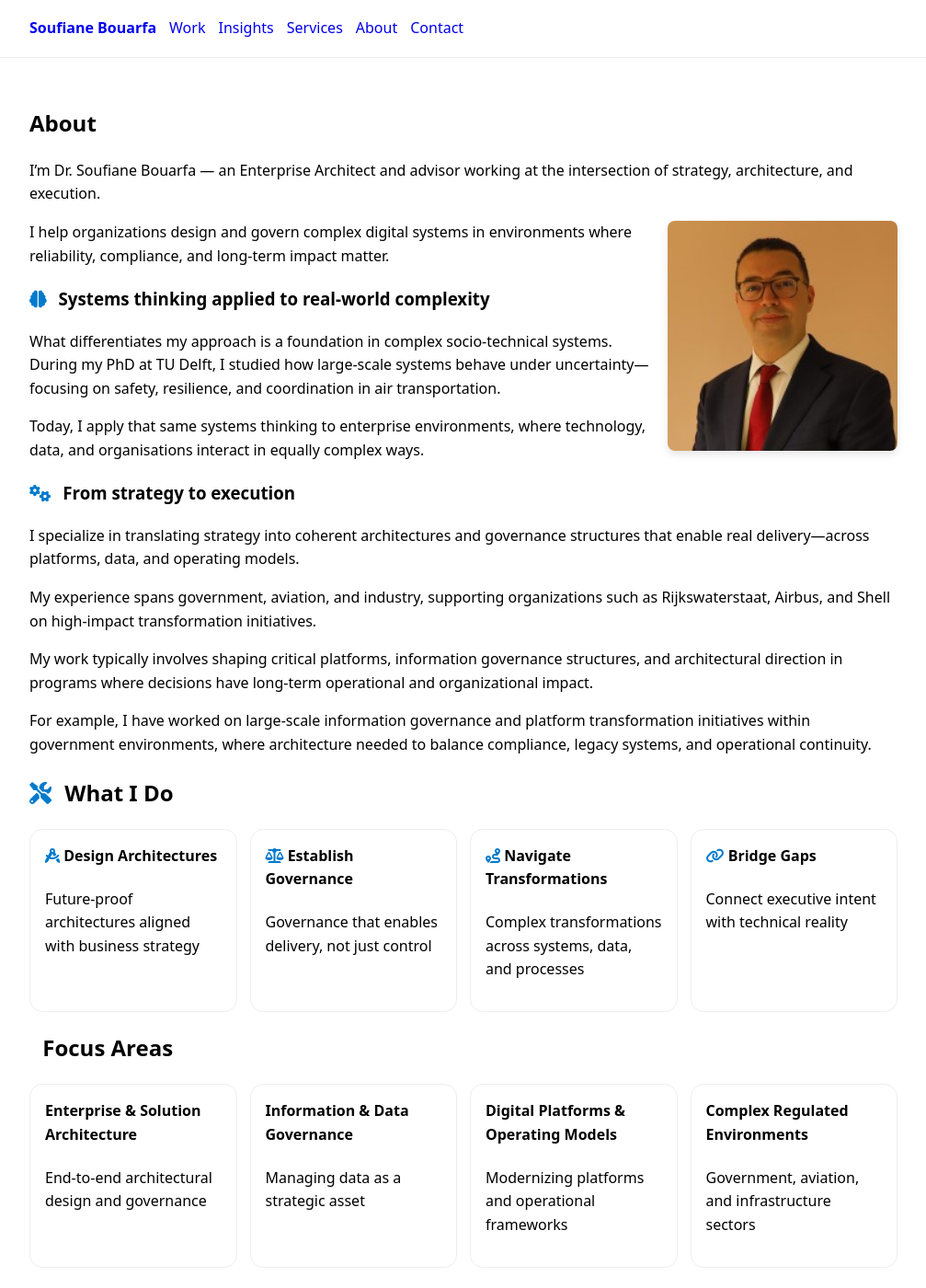
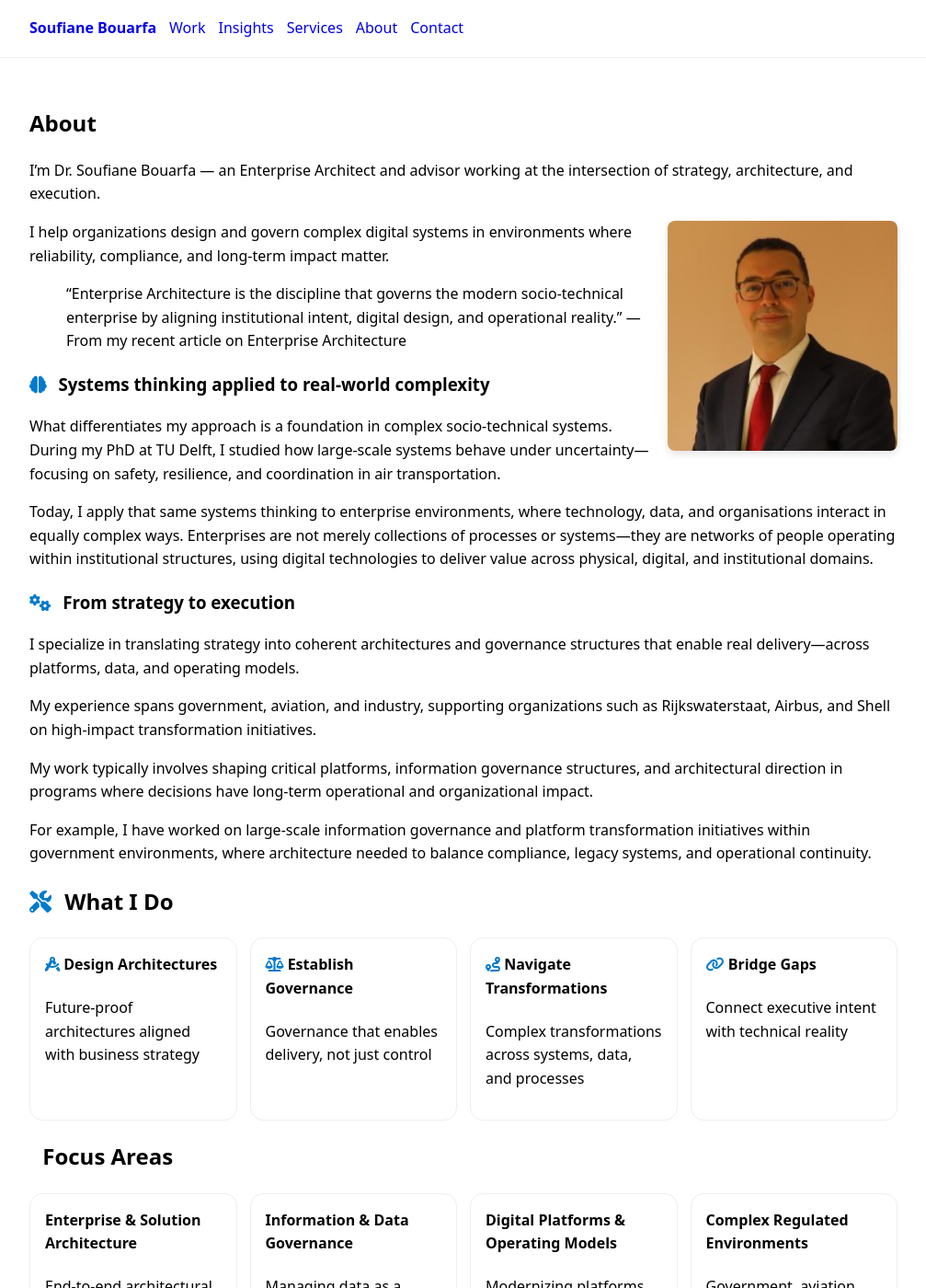
Before and after one commit to sbouarfa/soufianebouarfa.github.io, a Jekyll site: the page built from about.md, in a window 1280 px wide and 1400 px high. Shown: the whole window at 92% size, without its empty margins (136-1143 px from the left). Built offline with Jekyll 4.4.1, drawn with Linux system fonts in a browser that asks for light colours; some of the changed text lies outside the part shown.

Commit message:
Reinforce about page with excerpts from Enterprise Architecture article: add thesis quote and expanded systems thinking

```diff
--- a/about.md
+++ b/about.md
@@ -11,11 +11,13 @@ I'm Dr. Soufiane Bouarfa — an Enterprise Architect and advisor working at the
 
 I help organizations design and govern complex digital systems in environments where reliability, compliance, and long-term impact matter.
 
+> "Enterprise Architecture is the discipline that governs the modern socio-technical enterprise by aligning institutional intent, digital design, and operational reality." — From my recent article on Enterprise Architecture
+
 ### <i class="fas fa-brain about-icon"></i> Systems thinking applied to real-world complexity
 
 What differentiates my approach is a foundation in complex socio-technical systems. During my PhD at TU Delft, I studied how large-scale systems behave under uncertainty—focusing on safety, resilience, and coordination in air transportation.
 
-Today, I apply that same systems thinking to enterprise environments, where technology, data, and organisations interact in equally complex ways.
+Today, I apply that same systems thinking to enterprise environments, where technology, data, and organisations interact in equally complex ways. Enterprises are not merely collections of processes or systems—they are networks of people operating within institutional structures, using digital technologies to deliver value across physical, digital, and institutional domains.
 
 ### <i class="fas fa-cogs about-icon"></i> From strategy to execution
 
@@ -75,7 +77,7 @@ I see architecture not as documentation, but as a decision-making capability.
 
 In digital organizations, architecture defines how decisions are made, how systems evolve, and how value is delivered at scale. My goal is to make that structure explicit, coherent, and actionable.
 
-Ultimately, I see architecture as a leadership instrument—one that brings clarity, alignment, and direction in increasingly complex organizations.
+Ultimately, I see architecture as a leadership instrument—one that brings clarity, alignment, and direction in increasingly complex organizations. As I explore in my writing, Enterprise Architecture governs the modern socio-technical enterprise by making trade-offs visible and ensuring that institutional intent translates into operational reality through deliberate design.
 
 ## <i class="fas fa-user about-icon"></i> Beyond work
 
@@ -83,4 +85,5 @@ Outside of work, I enjoy spending time with my family and reflecting on how tech
 
 <div style="text-align: center; margin-top: 2rem;">
 <a href="/contact/" class="btn">Get in Touch</a>
+<a href="https://www.linkedin.com/in/soufianebouarfa/" class="btn" style="margin-left: 1rem;">LinkedIn</a>
 </div>
```
